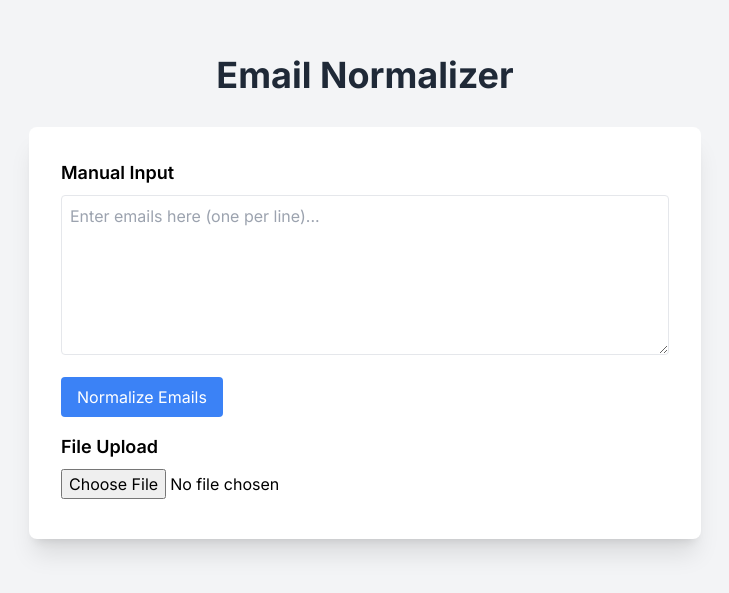
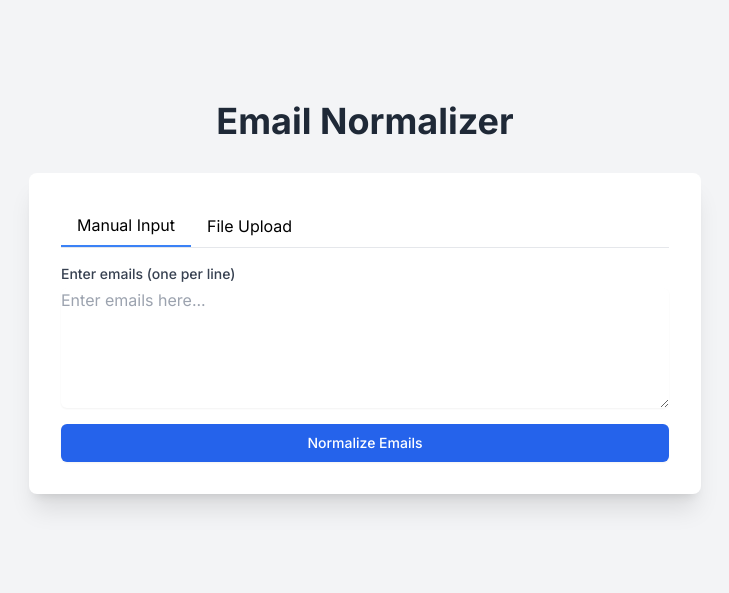
Before and after one commit to BogdanAnghelina/email-normalizer, a Next.js app in the folder email-normalizer/: page / in a window 1280 px wide. Shown: the part 103-696 px from the top of the page, without its empty margins (275-1004 px from the left). Built offline with nearby package versions, Linux system fonts and the light colour scheme.

Commit message:
interface update

```diff
--- a/email-normalizer/src/components/EmailNormalizer.tsx
+++ b/email-normalizer/src/components/EmailNormalizer.tsx
@@ -5,6 +5,7 @@ import * as ExcelJS from 'exceljs'
 import unidecode from 'unidecode'
 
 export default function EmailNormalizer() {
+  const [activeTab, setActiveTab] = useState('manual')
   const [manualEmails, setManualEmails] = useState('')
   const [normalizedEmails, setNormalizedEmails] = useState('')
   const [file, setFile] = useState<File | null>(null)
@@ -53,40 +54,85 @@ export default function EmailNormalizer() {
 
   return (
     <div className="w-full max-w-2xl bg-white shadow-xl rounded-lg p-8">
+      <div className="mb-4">
+        <div className="flex border-b">
+          <button
+            className={`py-2 px-4 ${activeTab === 'manual' ? 'border-b-2 border-blue-500' : ''}`}
+            onClick={() => setActiveTab('manual')}
+          >
+            Manual Input
+          </button>
+          <button
+            className={`py-2 px-4 ${activeTab === 'file' ? 'border-b-2 border-blue-500' : ''}`}
+            onClick={() => setActiveTab('file')}
+          >
+            File Upload
+          </button>
+        </div>
+      </div>
+
+      {activeTab === 'manual' && (
+        <form onSubmit={handleManualSubmit} className="space-y-4">
+          <div>
+            <label htmlFor="manual-emails" className="block text-sm font-medium text-gray-700">
+              Enter emails (one per line)
+            </label>
+            <textarea
+              id="manual-emails"
+              value={manualEmails}
+              onChange={(e) => setManualEmails(e.target.value)}
+              placeholder="Enter emails here..."
+              className="mt-1 block w-full rounded-md border-gray-300 shadow-sm focus:border-blue-300 focus:ring focus:ring-blue-200 focus:ring-opacity-50"
+              rows={5}
+            />
+          </div>
+          <button
+            type="submit"
+            className="w-full py-2 px-4 border border-transparent rounded-md shadow-sm text-sm font-medium text-white bg-blue-600 hover:bg-blue-700 focus:outline-none focus:ring-2 focus:ring-offset-2 focus:ring-blue-500"
+          >
+            Normalize Emails
+          </button>
+        </form>
+      )}
+
+      {activeTab === 'file' && (
         <div className="space-y-4">
           <div>
-          <h2 className="text-lg font-semibold mb-2">Manual Input</h2>
-          <form onSubmit={handleManualSubmit} className="space-y-4">
-            <textarea
-              value={manualEmails}
-              onChange={(e) => setManualEmails(e.target.value)}
-              placeholder="Enter emails here (one per line)..."
-              className="w-full h-40 p-2 border rounded"
-            />
-            <button type="submit" className="bg-blue-500 text-white px-4 py-2 rounded">Normalize Emails</button>
-          </form>
-        </div>
-        <div>
-          <h2 className="text-lg font-semibold mb-2">File Upload</h2>
+            <label htmlFor="file-upload" className="block text-sm font-medium text-gray-700">
+              Upload Excel file
+            </label>
             <input
+              id="file-upload"
               type="file"
               onChange={handleFileUpload}
               accept=".xlsx,.xls"
-            className="mb-2"
+              className="mt-1 block w-full text-sm text-gray-500
+                file:mr-4 file:py-2 file:px-4
+                file:rounded-md file:border-0
+                file:text-sm file:font-semibold
+                file:bg-blue-50 file:text-blue-700
+                hover:file:bg-blue-100"
             />
+          </div>
           {file && <p className="text-sm text-gray-500">File uploaded: {file.name}</p>}
         </div>
-      </div>
+      )}
 
       {normalizedEmails && (
         <div className="mt-8 space-y-4">
-          <h2 className="text-2xl font-semibold">Normalized Emails</h2>
+          <h2 className="text-lg font-semibold text-gray-900">Normalized Emails</h2>
           <textarea
             value={normalizedEmails}
             readOnly
-            className="w-full h-40 p-2 border rounded"
+            className="w-full rounded-md border-gray-300 shadow-sm focus:border-blue-300 focus:ring focus:ring-blue-200 focus:ring-opacity-50"
+            rows={5}
           />
-          <button onClick={handleDownload} className="bg-green-500 text-white px-4 py-2 rounded">Download Normalized Emails</button>
+          <button
+            onClick={handleDownload}
+            className="w-full py-2 px-4 border border-transparent rounded-md shadow-sm text-sm font-medium text-white bg-green-600 hover:bg-green-700 focus:outline-none focus:ring-2 focus:ring-offset-2 focus:ring-green-500"
+          >
+            Download Normalized Emails
+          </button>
         </div>
       )}
     </div>
```
Lines whose indentation alone changed are shown as unchanged.
